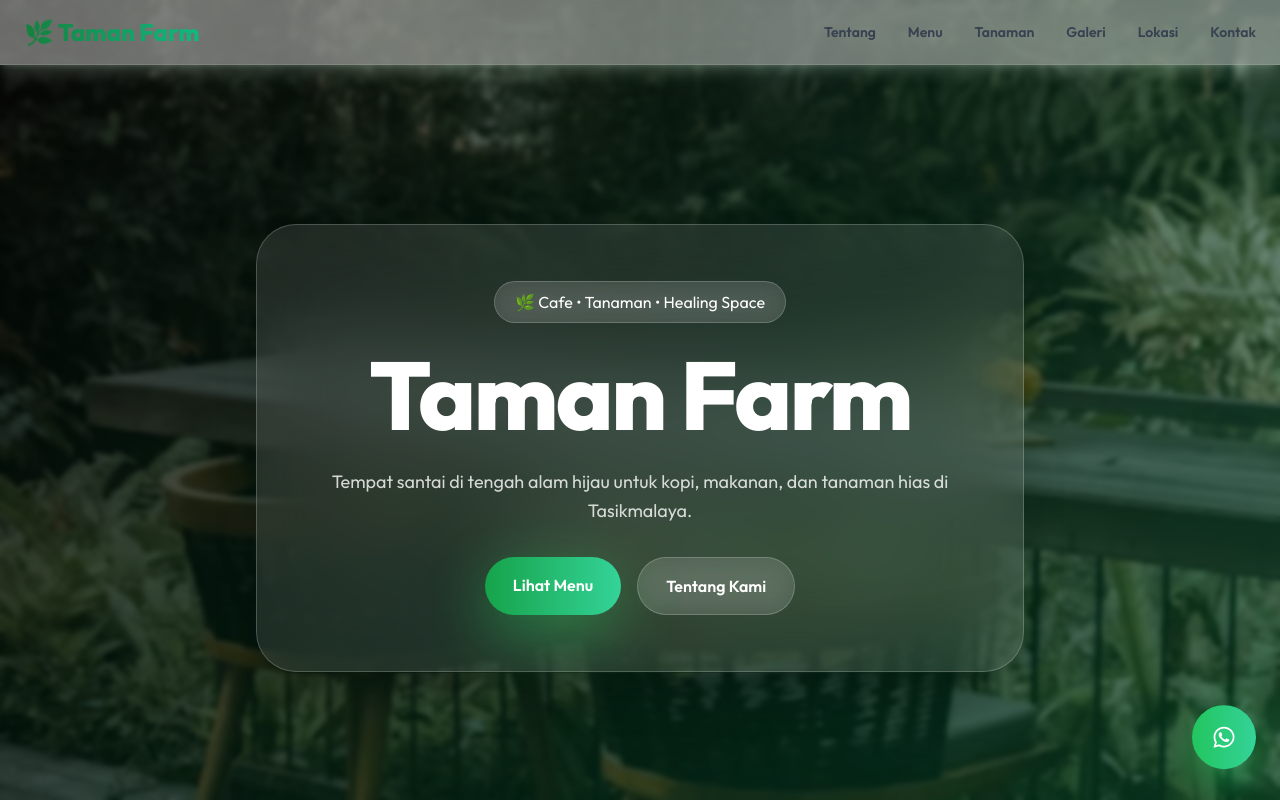
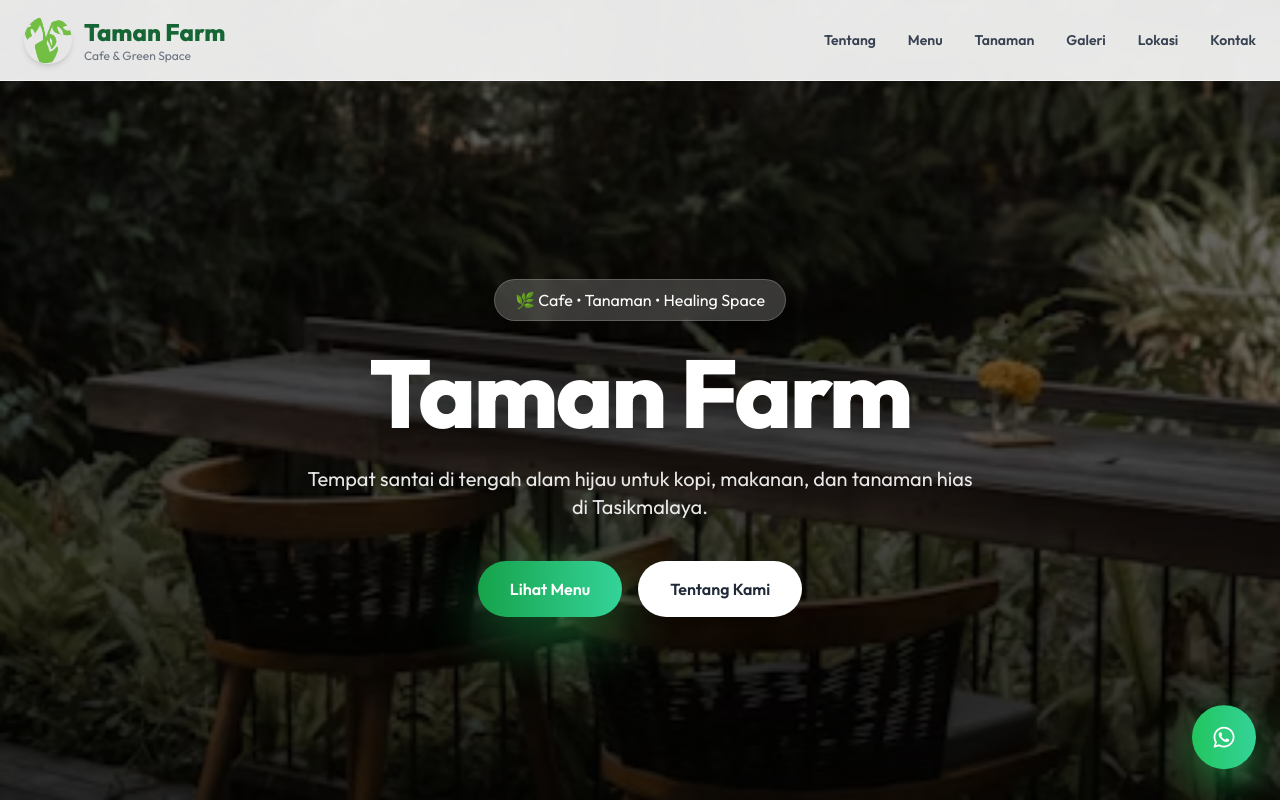
Before and after one commit to rencakaaa13-lab/taman-farm-new, a React (Vite) app: page / in a window 1280 px wide. Shown: the top 800 px of the page. Built offline with nearby package versions, Linux system fonts and the light colour scheme.

Commit message:
improve navbar and hero ui

```diff
--- a/package.json
+++ b/package.json
@@ -10,7 +10,7 @@
     "preview": "vite preview"
   },
   "dependencies": {
-    "framer-motion": "^12.38.0",
+    "framer-motion": "^12.39.0",
     "react": "^19.2.6",
     "react-dom": "^19.2.6",
     "react-icons": "^5.6.0"
--- a/src/App.jsx
+++ b/src/App.jsx
@@ -12,6 +12,7 @@ import aboutImage from "./assets/about.jpg";
 import gallery1 from "./assets/gallery1.jpg";
 import gallery2 from "./assets/gallery2.jpg";
 import gallery3 from "./assets/gallery3.jpg";
+import logo from "./assets/logo.png";
 
 export default function App() {
   return (
@@ -20,20 +21,38 @@ export default function App() {
       {/* BACKGROUND BLUR */}
       <div className="fixed top-0 left-0 w-full h-full -z-10 overflow-hidden">
 
-        <div className="absolute top-0 left-0 w-[500px] h-[500px] bg-green-300/30 blur-[120px] rounded-full"></div>
+        <div className="absolute top-0 left-0 w-[500px] h-[500px] bg-green-300/20 blur-[120px] rounded-full"></div>
 
-        <div className="absolute bottom-0 right-0 w-[500px] h-[500px] bg-yellow-200/30 blur-[120px] rounded-full"></div>
+        <div className="absolute bottom-0 right-0 w-[500px] h-[500px] bg-yellow-200/20 blur-[120px] rounded-full"></div>
 
       </div>
 
       {/* NAVBAR */}
-      <nav className="fixed top-0 w-full z-50 bg-white/40 backdrop-blur-2xl border-b border-white/10 shadow-lg shadow-green-100/20">
+      <nav className="fixed top-0 w-full z-50 bg-white/90 backdrop-blur-xl border-b border-gray-100 shadow-sm">
 
         <div className="max-w-7xl mx-auto px-6 py-4 flex justify-between items-center">
 
-          <h1 className="text-2xl font-extrabold bg-gradient-to-r from-green-700 to-emerald-500 bg-clip-text text-transparent">
-            🌿 Taman Farm
-          </h1>
+          <div className="flex items-center gap-3">
+
+            <img
+              src={logo}
+              alt="logo"
+              className="w-12 h-12 object-contain rounded-full shadow-md"
+            />
+
+            <div>
+
+              <h1 className="text-xl md:text-2xl font-black text-green-800 leading-none">
+                Taman Farm
+              </h1>
+
+              <p className="text-xs text-gray-500">
+                Cafe & Green Space
+              </p>
+
+            </div>
+
+          </div>
 
           <div className="hidden md:flex gap-8 text-sm font-semibold text-gray-700">
 
@@ -71,46 +90,52 @@ export default function App() {
       <section
         className="min-h-screen flex items-center justify-center text-center text-white px-6 relative pt-24"
         style={{
-          backgroundImage: `linear-gradient(135deg, rgba(0,0,0,0.65), rgba(0,120,70,0.45)), url(${heroImage})`,
+          backgroundImage: `linear-gradient(rgba(0,0,0,0.45), rgba(0,0,0,0.45)), url(${heroImage})`,
           backgroundSize: "cover",
           backgroundPosition: "center",
         }}
       >
 
-        <div className="absolute inset-0 bg-black/20 backdrop-blur-[2px]"></div>
+        <div className="absolute inset-0 bg-gradient-to-b from-black/30 via-black/20 to-black/50"></div>
 
         <motion.div
           initial={{ opacity: 0, y: 40 }}
           animate={{ opacity: 1, y: 0 }}
           transition={{ duration: 1 }}
-          className="relative z-10 max-w-3xl bg-white/10 backdrop-blur-2xl border border-white/20 p-10 md:p-14 rounded-[40px] shadow-2xl"
+          className="relative z-10 max-w-3xl"
         >
 
-          <div className="inline-block mb-6 px-5 py-2 bg-white/10 backdrop-blur-md rounded-full border border-white/20">
+          <div className="inline-block mb-6 px-5 py-2 bg-white/20 backdrop-blur-md rounded-full border border-white/20 shadow-lg">
+
             🌿 Cafe • Tanaman • Healing Space
+
           </div>
 
-          <h1 className="text-5xl md:text-7xl lg:text-8xl font-black leading-tight mb-6 tracking-tight">
+          <h1 className="text-5xl md:text-7xl lg:text-8xl font-black leading-tight mb-6 tracking-tight drop-shadow-[0_5px_20px_rgba(0,0,0,0.5)]">
+
             Taman Farm
+
           </h1>
 
-          <p className="text-white/80 text-lg leading-relaxed mb-8">
+          <p className="text-white/90 text-lg md:text-xl leading-relaxed mb-10 max-w-2xl mx-auto">
+
             Tempat santai di tengah alam hijau untuk kopi, makanan,
             dan tanaman hias di Tasikmalaya.
+
           </p>
 
           <div className="flex flex-wrap justify-center gap-4">
 
             <a
               href="#menu"
-              className="px-7 py-4 rounded-full bg-gradient-to-r from-green-600 to-emerald-400 shadow-[0_20px_60px_rgba(34,197,94,0.45)] hover:scale-105 hover:shadow-[0_25px_70px_rgba(34,197,94,0.6)] transition duration-300 font-semibold"
+              className="px-8 py-4 rounded-full bg-gradient-to-r from-green-600 to-emerald-400 text-white font-semibold shadow-[0_20px_60px_rgba(34,197,94,0.45)] hover:scale-105 transition duration-300"
             >
               Lihat Menu
             </a>
 
             <a
               href="#tentang"
-              className="px-7 py-4 rounded-full bg-white/10 backdrop-blur-md border border-white/20 hover:bg-white/20 transition duration-300 font-semibold"
+              className="px-8 py-4 rounded-full bg-white text-gray-800 font-semibold shadow-xl hover:scale-105 transition duration-300"
             >
               Tentang Kami
             </a>
@@ -124,7 +149,7 @@ export default function App() {
       {/* ABOUT */}
       <section
         id="tentang"
-        className="py-28 px-6 max-w-7xl mx-auto grid md:grid-cols-2 gap-14 items-center"
+        className="py-28 px-6 max-w-7xl mx-auto grid md:grid-cols-2 gap-16 items-center"
       >
 
         <motion.div
@@ -156,16 +181,20 @@ export default function App() {
           </span>
 
           <h2 className="text-4xl md:text-5xl font-black text-green-800 mt-5 mb-6 leading-tight">
+
             Healing Space
             <br />
             di Tengah Alam
+
           </h2>
 
           <p className="text-gray-600 leading-relaxed text-lg">
+
             Taman Farm adalah tempat unik yang menyatukan toko tanaman hias
             dan kedai makanan dengan konsep alami, hijau, dan santai.
             Cocok untuk healing, nongkrong, berburu tanaman,
             hingga menikmati suasana kebun yang nyaman.
+
           </p>
 
           <div className="mt-8 flex gap-3 flex-wrap">
@@ -223,7 +252,7 @@ export default function App() {
               whileInView={{ opacity: 1, y: 0 }}
               transition={{ duration: 0.5 }}
               viewport={{ once: true }}
-              className="bg-white/70 backdrop-blur-2xl p-8 rounded-[32px] shadow-[0_10px_40px_rgba(0,0,0,0.08)] hover:shadow-[0_20px_60px_rgba(34,197,94,0.15)] hover:-translate-y-3 transition duration-500 border border-white/50"
+              className="bg-white p-8 rounded-[32px] shadow-[0_10px_40px_rgba(0,0,0,0.08)] hover:shadow-[0_20px_60px_rgba(34,197,94,0.15)] hover:-translate-y-3 transition duration-500 border border-gray-100"
             >
 
               <div className="w-14 h-14 rounded-2xl bg-gradient-to-br from-green-500 to-emerald-400 flex items-center justify-center text-2xl mb-5 shadow-lg text-white">
@@ -246,7 +275,7 @@ export default function App() {
 
       </section>
 
-      {/* FEATURED PLANTS */}
+      {/* TANAMAN */}
       <section
         id="tanaman"
         className="py-28 px-6"
@@ -287,7 +316,7 @@ export default function App() {
               whileInView={{ opacity: 1, y: 0 }}
               transition={{ duration: 0.5 }}
               viewport={{ once: true }}
-              className="bg-white/70 backdrop-blur-xl p-8 rounded-[32px] shadow-2xl border border-white hover:-translate-y-3 transition duration-500"
+              className="bg-white p-8 rounded-[32px] shadow-xl border border-gray-100 hover:-translate-y-3 transition duration-500"
             >
 
               <div className="w-16 h-16 rounded-3xl bg-gradient-to-br from-green-500 to-emerald-400 flex items-center justify-center text-white text-2xl shadow-xl mb-6">
@@ -335,7 +364,7 @@ export default function App() {
               whileInView={{ opacity: 1, scale: 1 }}
               transition={{ duration: 0.5 }}
               viewport={{ once: true }}
-              className="overflow-hidden rounded-[36px] shadow-[0_10px_50px_rgba(0,0,0,0.12)] group relative border border-white/30"
+              className="overflow-hidden rounded-[36px] shadow-[0_10px_50px_rgba(0,0,0,0.12)] group relative"
             >
 
               <img
@@ -456,7 +485,9 @@ export default function App() {
         }}
         className="fixed bottom-6 right-6 bg-gradient-to-r from-green-500 to-emerald-400 text-white w-16 h-16 rounded-full shadow-[0_15px_40px_rgba(34,197,94,0.5)] flex items-center justify-center z-50 text-2xl"
       >
+
         <FaWhatsapp />
+
       </motion.a>
 
     </div>
```
Also changed, not shown: src/assets/logo.png (added), 1 other file (tests, documents, lock files or other folders).
